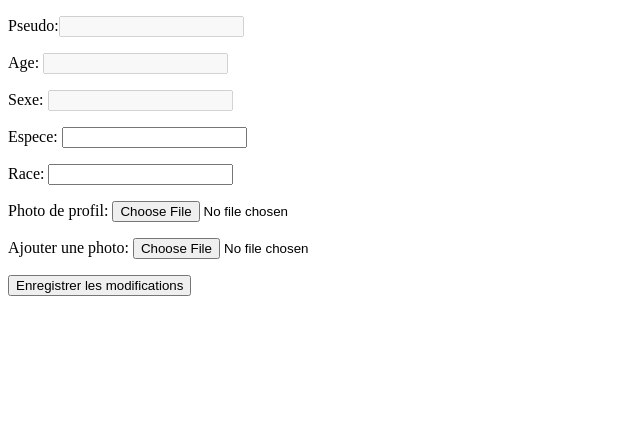
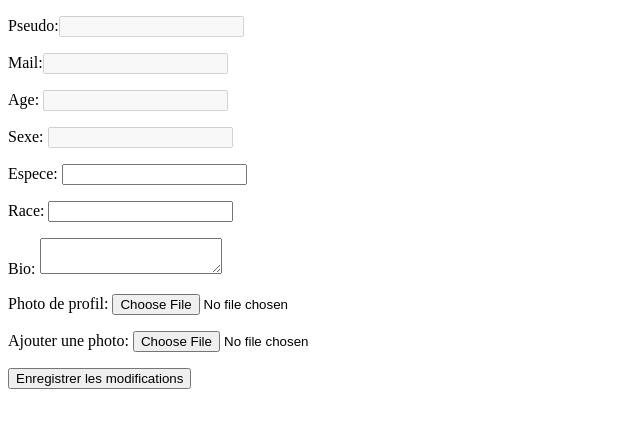
Before and after one commit to Lorichag/Meetic, a PHP site: page /parametre.php?modifier=1 in a window 1280 px wide. Shown: the top 428 px of the page, without its empty margins (0-640 px from the left). Run offline with PHP 8.4, Linux system fonts and the light colour scheme; the visitor is signed in with stand-in values (Sample User, id 1); data that the repository does not hold is empty.

Commit message:
Add files via upload

```diff
--- a/parametre.php
+++ b/parametre.php
@@ -1,5 +1,4 @@
 <?php
-
 session_start();
 if(!isset($_SESSION['pseudo'])){
     header('Location: login.php');
@@ -11,7 +10,7 @@ $bdd = new PDO('mysql:host=prc-students-mysql.cy-tech.fr;port=3306;dbname=rencon
 $recupinfo = $bdd->prepare('SELECT * FROM users WHERE pseudo= ?');
 $recupinfo->execute(array($_SESSION['pseudo']));
 $info = $recupinfo->fetch();
-$pseudo=$_SESSION['pseudo'];
+$pseudo = $_SESSION['pseudo'];
 $nom_dossier = "uploads";
 
 if (!is_dir($nom_dossier)) {
@@ -21,22 +20,25 @@ if (!is_dir($nom_dossier)) {
 if(isset($_POST['valider'])){
     $espece = $_POST['espece'];
     $race = $_POST['race'];
+    $bio = $_POST['bio'];
+
+    // Définir le nom du fichier de profil initialement à l'ancien nom
+    $newProfilName = $info['profil'];
 
     if (isset($_FILES['profil']) && $_FILES['profil']['error'] == 0) {
         $profilFileType = strtolower(pathinfo($_FILES["profil"]["name"], PATHINFO_EXTENSION));
-        // Générer un nouveau nom de fichier unique
         $target1 = 'image/';
         $newProfilName = $_SESSION['pseudo'].'_profil.'.$profilFileType;
         $target_profil = $target1.$newProfilName;
         move_uploaded_file($_FILES["profil"]["tmp_name"], $target_profil);
     }
+
     $verife = $bdd->prepare('SELECT * FROM image WHERE pseudo = ?');
     $verife->execute(array($pseudo));
 
     if($verife->rowCount() < 5){
         if (isset($_FILES['image']) && $_FILES['image']['error'] == 0) {
             $imageFileType = strtolower(pathinfo($_FILES["image"]["name"], PATHINFO_EXTENSION));
-        // Générer un nouveau nom de fichier unique
             $target = 'uploads/';
             $newFileName = uniqid('image_', true) . '.'.$imageFileType;
             $target_file = $target.$newFileName;
@@ -49,8 +51,8 @@ if(isset($_POST['valider'])){
         }
     }
 
-    $updateUser = $bdd->prepare('UPDATE users SET espece = ? , race = ? , profil = ? WHERE pseudo = ?');
-    $updateUser->execute(array($espece, $race, $newProfilName, $_SESSION['pseudo']));
+    $updateUser = $bdd->prepare('UPDATE users SET espece = ?, race = ?, profil = ?, bio = ? WHERE pseudo = ?');
+    $updateUser->execute(array($espece, $race, $newProfilName, $bio, $_SESSION['pseudo']));
 
     // Reload the page
     header('Location: ' . $_SERVER['PHP_SELF']);
@@ -73,7 +75,6 @@ $blockedUsers = $bdd->prepare('SELECT users.id, users.pseudo, users.age, users.s
                                JOIN users ON bloquer.id_sig = users.id
                                WHERE bloquer.id_au = ?');
 $blockedUsers->execute(array($info['id']));
-
 ?>
 
 <!DOCTYPE html>
@@ -87,10 +88,12 @@ $blockedUsers->execute(array($info['id']));
     ?>
         <img src="image/<?= $info['profil']; ?>" alt="Profil Image" width="150">
         <p>Pseudo: <?= $info['pseudo']; ?></p>
+        <p>Mail: <?= $info['mail']; ?></p>
         <p>Age: <?= $info['age']; ?> ans</p>
         <p>Sexe: <?= $info['sexe']; ?></p>
         <p>Espece: <?= $info['espece']; ?></p>
         <p>Race: <?= $info['race']; ?></p>
+        <p>Bio: <?= $info['bio']; ?></p>
         <a href="?modifier=1">Modifier</a>
         <h3>Mes photos:</h3>
         <?php
@@ -118,10 +121,12 @@ $blockedUsers->execute(array($info['id']));
     ?>
         <form method="POST" action="" enctype="multipart/form-data">
             <p>Pseudo:<input disabled="disabled" name="pseudo" value="<?= $info['pseudo']; ?>"></p>
+            <p>Mail:<input disabled="disabled" name="mail" value="<?= $info['mail']; ?>"></p>
             <p>Age: <input disabled="disabled" name="age" value="<?= $info['age']; ?>"></p>
             <p>Sexe: <input disabled="disabled" name="sexe" value="<?= $info['sexe']; ?>"></p>
             <p>Espece: <input type="text" name="espece" value="<?= $info['espece']; ?>"></p>
             <p>Race: <input type="text" name="race" value="<?= $info['race']; ?>"></p>
+            <p>Bio: <textarea name="bio"><?= $info['bio']; ?></textarea></p>
             <p>Photo de profil: <input type="file" name="profil"></p>
             <p>Ajouter une photo: <input type="file" name="image" id="fileToUpload"></p>
             <input type="submit" name="valider" value="Enregistrer les modifications">
```
Lines whose indentation alone changed are shown as unchanged.
